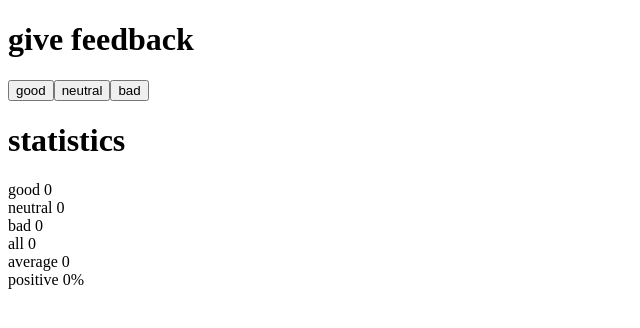
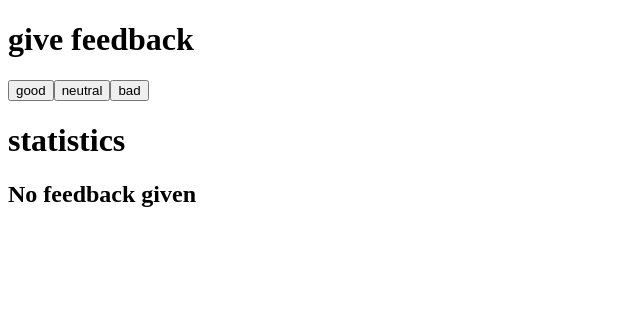
Before and after one commit to Slumpjin/full-stack-open, a React (Vite) app in the folder part1/unicafe/: page / in a window 1280 px wide. Shown: the top 328 px of the page, without its empty margins (0-640 px from the left). Built offline with nearby package versions, Linux system fonts and the light colour scheme.

Commit message:
1.9: unicafe step 4

```diff
--- a/part1/unicafe/src/App.jsx
+++ b/part1/unicafe/src/App.jsx
@@ -13,15 +13,29 @@ const Statistics = (props) => {
     return totalVotes ? (props.good / totalVotes) * 100 : 0
   }
 
+  const hasFeedback = () => props.good || props.neutral || props.bad
+
+  const renderFeedback = () => {
+    return hasFeedback() ? (
+      <>
+        <div>{'good ' + props.good}</div>
+        <div>{'neutral ' + props.neutral}</div>
+        <div>{'bad ' + props.bad}</div>
+        <div>{'all ' + getTotalVotes()}</div>
+        <div>{'average ' + getAverageScore()}</div>
+        <div>{'positive ' + getPositivePercentage() + '%'}</div>
+      </>
+    ) : (
+      <>
+        <h2>No feedback given</h2>
+      </>
+    )
+  }
+
   return (
     <>
       <h1>statistics</h1>
-      <div>{'good ' + props.good}</div>
-      <div>{'neutral ' + props.neutral}</div>
-      <div>{'bad ' + props.bad}</div>
-      <div>{'all ' + getTotalVotes()}</div>
-      <div>{'average ' + getAverageScore()}</div>
-      <div>{'positive ' + getPositivePercentage() + '%'}</div>
+      {renderFeedback()}
     </>
   )
 }
```
